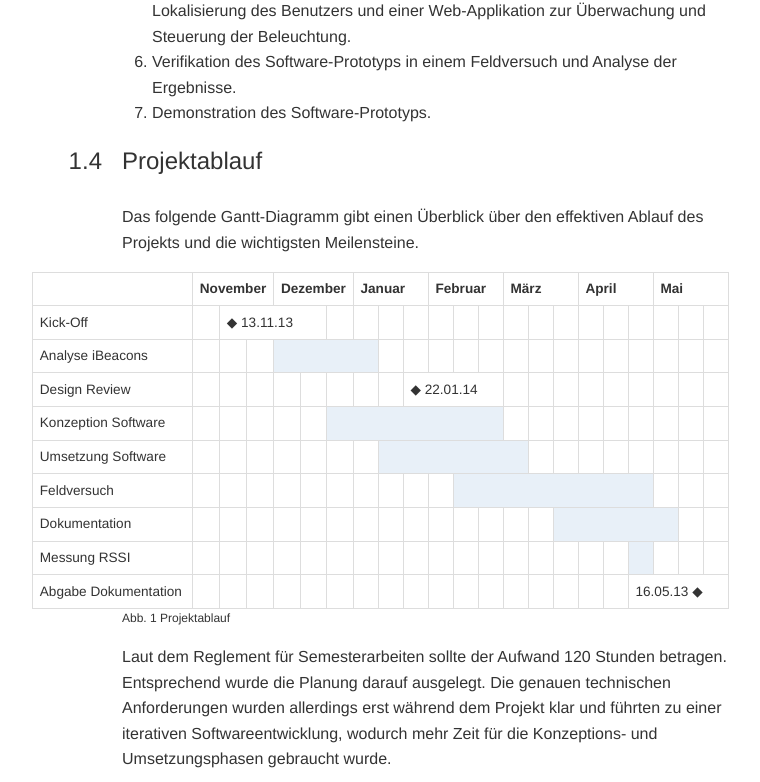
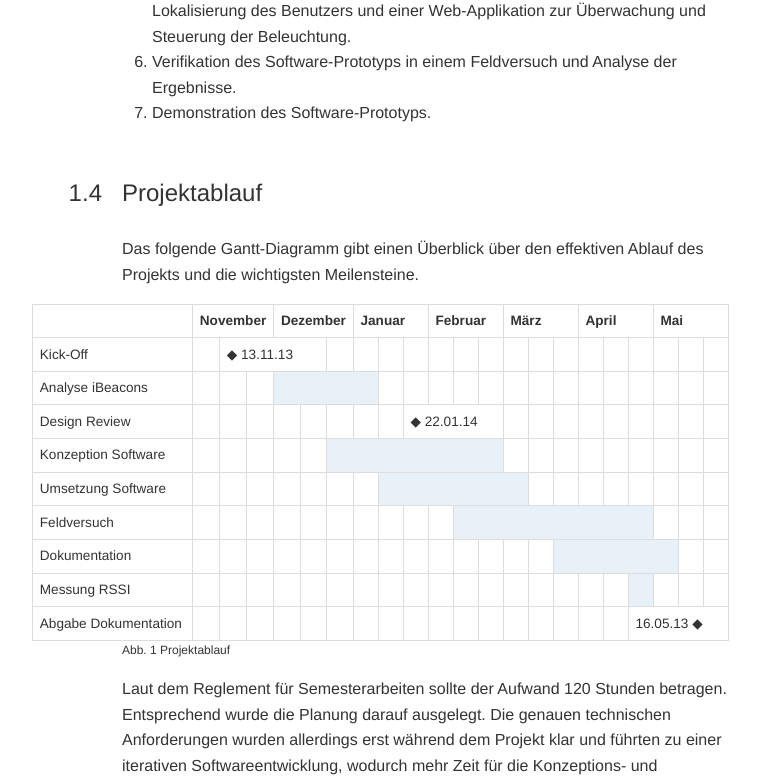
Before and after one commit to fabian/home-automation, a website: page index.html in a window 1280 px wide. Shown: the part 4015-4797 px from the top of the page, without its empty margins (16-776 px from the left). Drawn offline with nearby package versions, Linux system fonts and the light colour scheme.

Commit message:
Fixed .break spacing for browsers

```diff
--- a/style.css
+++ b/style.css
@@ -334,6 +334,13 @@ div.chapter {
     p.code code {
         font-size: 0.9em;
     }
+
+    h2.break,
+    h3.break,
+    h4.break,
+    p.break {
+        margin-top: 2em;
+    }
 }
 
 @media screen and (min-width: 40.5em) {
```
